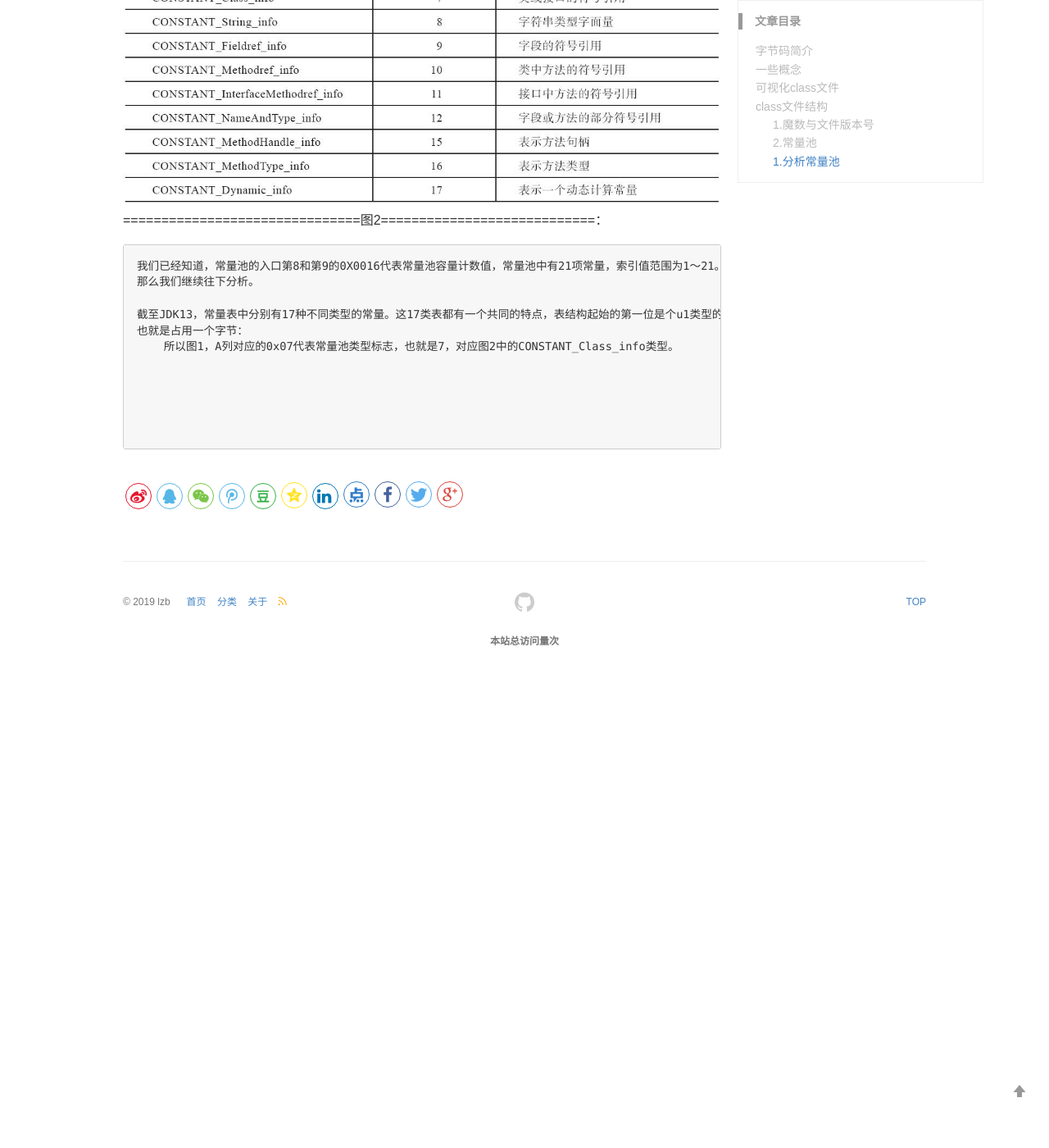
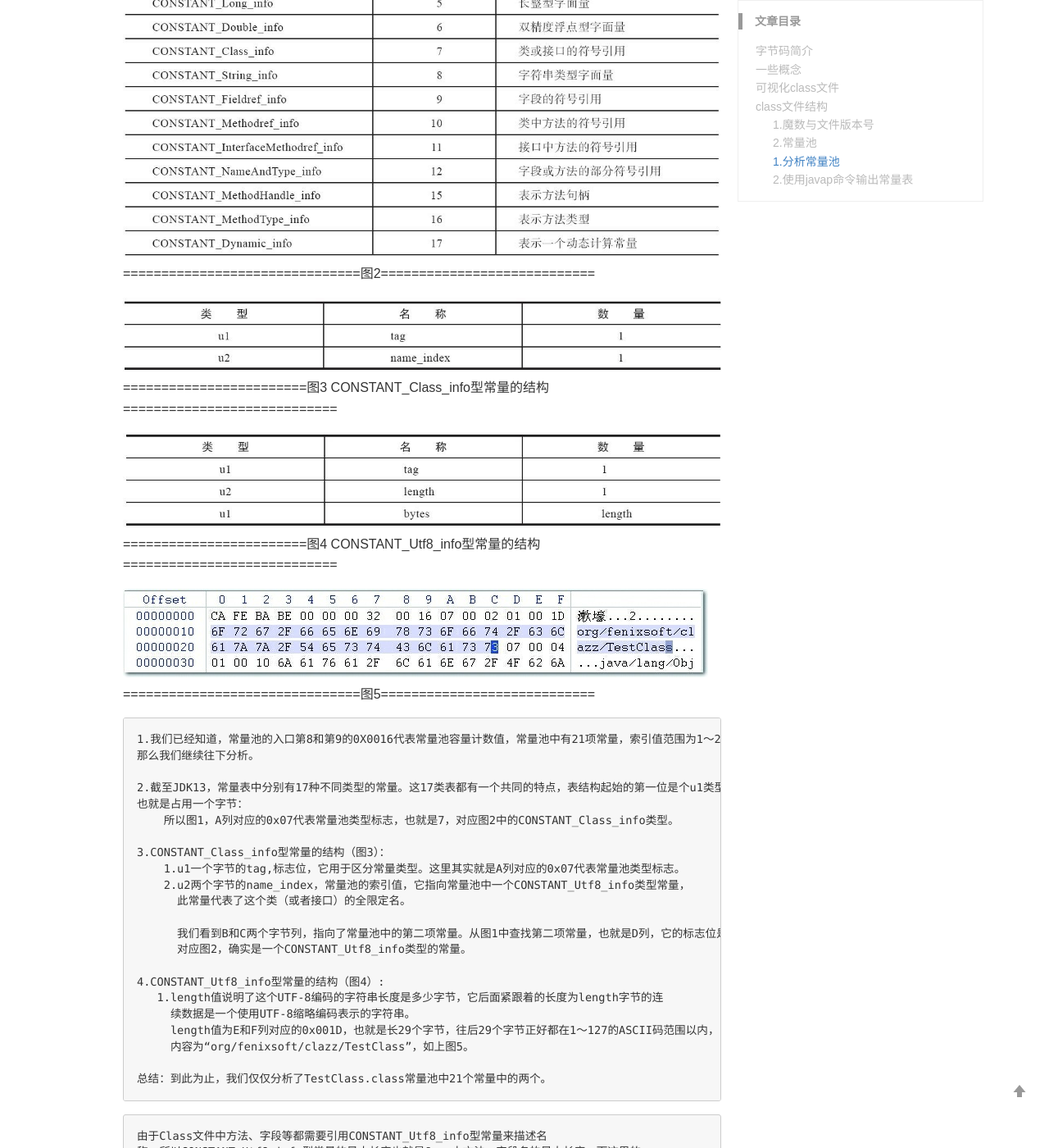
Before and after one commit to lizb0907/lizb0907.github.io, a Jekyll site: the page built from _posts/jvm/2020-1-03-ByteCode.md, in a window 1280 px wide and 1400 px high, scrolled down 4021 px. Shown: the whole window at 82% size. Built offline with Jekyll 4.4.1, drawn with Linux system fonts in a browser that asks for light colours; comment, search, counter and statistics services are not loaded; before the commit the page ends 4852 px from its top, so only the background shows below that; some of the changed text lies outside the part shown.

Commit message:
update bytecode

````diff
--- a/_posts/jvm/2020-1-03-ByteCode.md
+++ b/_posts/jvm/2020-1-03-ByteCode.md
@@ -21,6 +21,8 @@ keywords: JVM,ByteCode
   件中包含了Java虚拟机指令集、符号表以及若干其他辅助信息。
   用Java编译器可以把Java代码编译为存储字节码的Class文件，使用JRuby等其他语言的编译器一样可以把它们的源程序代
   码编译成Class文件。虚拟机丝毫不关心Class的来源是什么语言。
+
+3.官方文档：https://docs.oracle.com/javase/specs/jvms/se8/html/jvms-4.html#jvms-4.4.4
 ```
 
 ## 一些概念
@@ -122,21 +124,49 @@ Class文件中不会保存各个方法、字段最终在内存中的布局信息
 ### 1.分析常量池
 
 ![](/images/posts/jvm/bytecode/4.png)
-===============================图1============================：
+===============================图1===========================：
 
 ![](/images/posts/jvm/bytecode/5.png)
-===============================图2============================：
+===============================图2============================
 
+![](/images/posts/jvm/bytecode/6.png)
+========================图3 CONSTANT_Class_info型常量的结构============================
+
+![](/images/posts/jvm/bytecode/7.png)
+========================图4 CONSTANT_Utf8_info型常量的结构============================
+
+![](/images/posts/jvm/bytecode/8.png)
+===============================图5============================
 ```sh
-我们已经知道，常量池的入口第8和第9的0X0016代表常量池容量计数值，常量池中有21项常量，索引值范围为1～21。
+1.我们已经知道，常量池的入口第8和第9的0X0016代表常量池容量计数值，常量池中有21项常量，索引值范围为1～21。
 那么我们继续往下分析。
 
-截至JDK13，常量表中分别有17种不同类型的常量。这17类表都有一个共同的特点，表结构起始的第一位是个u1类型的标志位，
+2.截至JDK13，常量表中分别有17种不同类型的常量。这17类表都有一个共同的特点，表结构起始的第一位是个u1类型的标志位，
 也就是占用一个字节：
     所以图1，A列对应的0x07代表常量池类型标志，也就是7，对应图2中的CONSTANT_Class_info类型。
 
+3.CONSTANT_Class_info型常量的结构（图3）：
+    1.u1一个字节的tag,标志位，它用于区分常量类型。这里其实就是A列对应的0x07代表常量池类型标志。
+    2.u2两个字节的name_index，常量池的索引值，它指向常量池中一个CONSTANT_Utf8_info类型常量，
+      此常量代表了这个类（或者接口）的全限定名。
 
+      我们看到B和C两个字节列，指向了常量池中的第二项常量。从图1中查找第二项常量，也就是D列，它的标志位是0x01，
+      对应图2，确实是一个CONSTANT_Utf8_info类型的常量。
 
+4.CONSTANT_Utf8_info型常量的结构（图4）:
+   1.length值说明了这个UTF-8编码的字符串长度是多少字节，它后面紧跟着的长度为length字节的连
+     续数据是一个使用UTF-8缩略编码表示的字符串。
+     length值为E和F列对应的0x001D，也就是长29个字节，往后29个字节正好都在1～127的ASCII码范围以内，
+     内容为“org/fenixsoft/clazz/TestClass”，如上图5。
 
+总结：到此为止，我们仅仅分析了TestClass.class常量池中21个常量中的两个。
+```
 
+```sh
+由于Class文件中方法、字段等都需要引用CONSTANT_Utf8_info型常量来描述名
+称，所以CONSTANT_Utf8_info型常量的最大长度也就是Java中方法、字段名的最大长度。而这里的
+最大长度就是length的最大值，既u2类型能表达的最大值65535。所以Java程序中如果定义了超过64KB
+英文字符的变量或方法名，即使规则和全部字符都是合法的，也会无法编译。
 ```
+
+### 2.使用javap命令输出常量表
````
Also changed, not shown: images/posts/jvm/bytecode/6.png (added), images/posts/jvm/bytecode/7.png (added), images/posts/jvm/bytecode/8.png (added).
